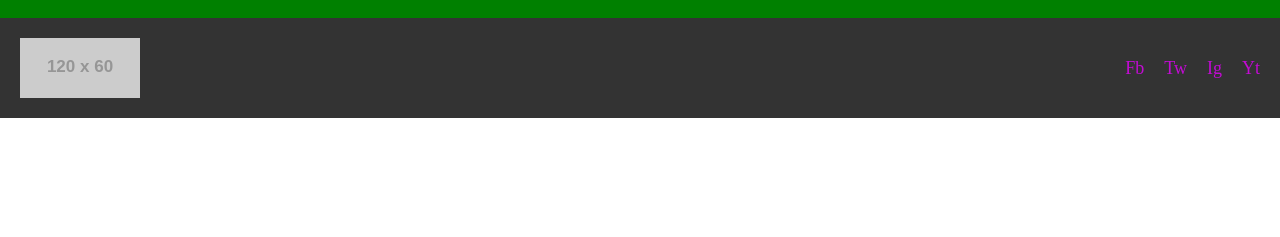
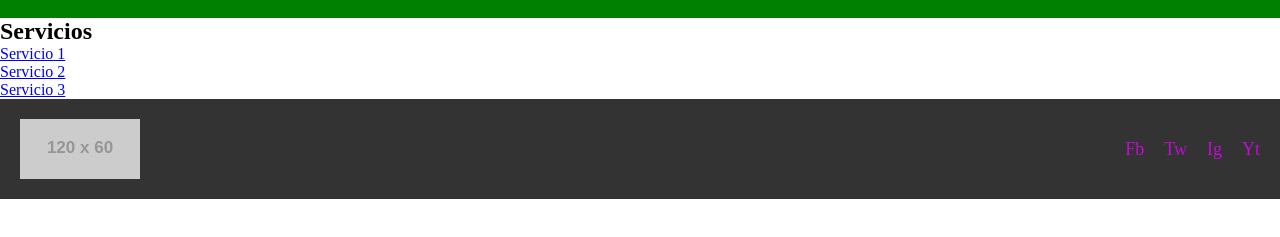
Before and after one commit to federicomiranda/camada-8665, a plain HTML site: page index.html in a window 1280 px wide. Shown: the part 131-368 px from the top of the page. Drawn offline with Linux system fonts and the light colour scheme; placeholder pictures from the web are drawn by us.

Commit message:
Agregué la sección de servicios

```diff
--- a/index.html
+++ b/index.html
@@ -20,6 +20,22 @@
       </nav>
     </header>
 
+    <section class="servicios">
+      <h2>Servicios</h2>
+
+      <ul>
+        <li>
+          <a href="#">Servicio 1</a>
+        </li>
+        <li>
+          <a href="#">Servicio 2</a>
+        </li>
+        <li>
+          <a href="#">Servicio 3</a>
+        </li>
+      </ul>
+    </section>
+
     <footer>
       <img src="http://placehold.it/120x60" alt="" />
 
```
